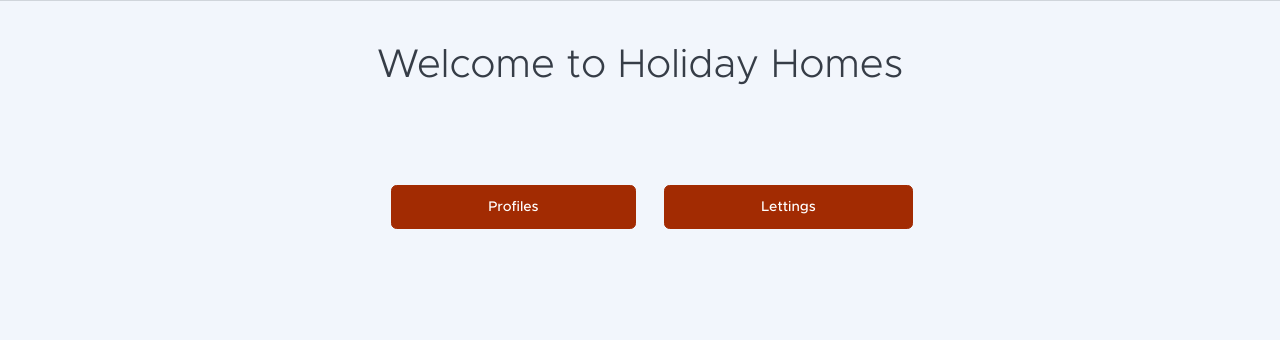
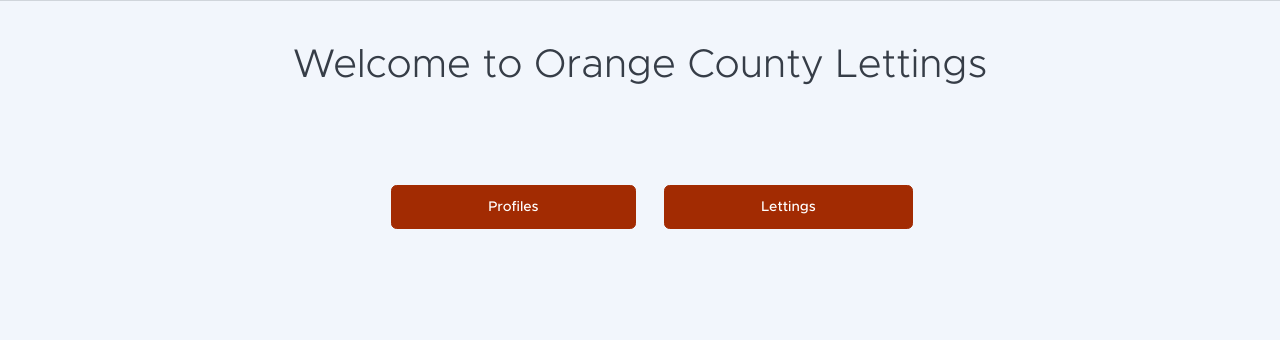
Before and after one commit to 8astien/P13, a Django app: page / in a window 1280 px wide. Shown: the part 90-430 px from the top of the page. Run offline with Django 4.2, Linux system fonts and the light colour scheme; some libraries are stand-ins or nearby versions.

Commit message:
Changed h1 in index.html

```diff
--- a/oc_lettings_site/templates/index.html
+++ b/oc_lettings_site/templates/index.html
@@ -7,7 +7,7 @@
 <div class="container px-5 py-5 text-center">
     <div class="row justify-content-center">
         <div class="col-lg-8">
-            <h1 class="page-header-ui-title mb-3 display-6">Welcome to Holiday Homes</h1>
+            <h1 class="page-header-ui-title mb-3 display-6">Welcome to Orange County Lettings</h1>
         </div>
     </div>
 </div>
```
